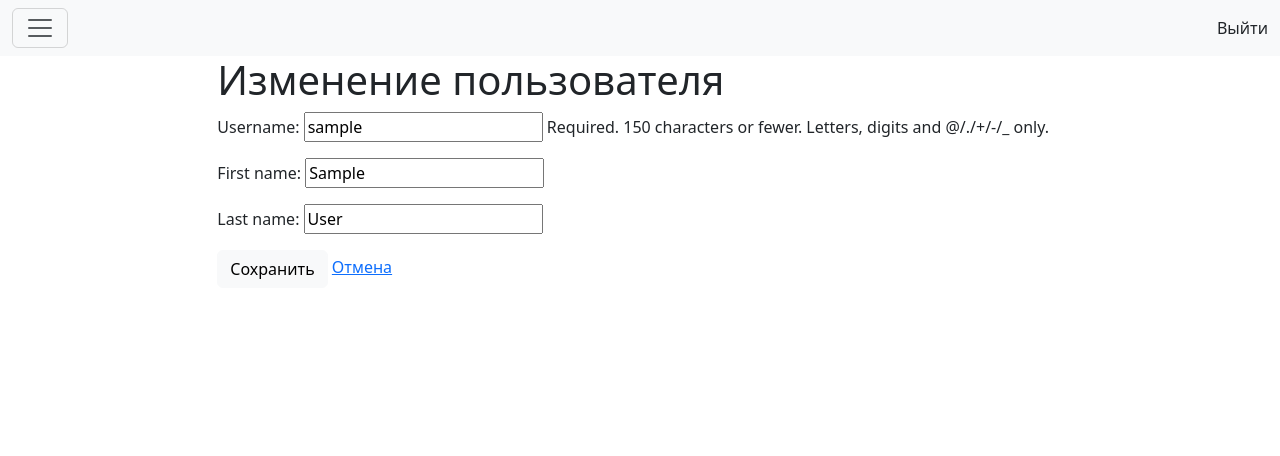
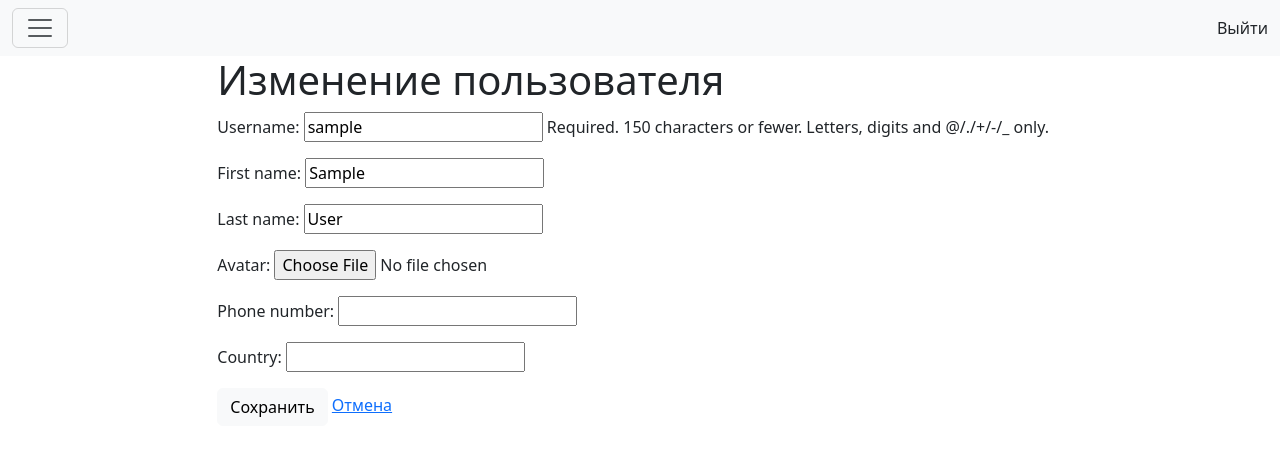
Before and after one commit to julia-back/mailing_management, a Django app: page /users/user_update/1 in a window 1280 px wide. Shown: the top 456 px of the page. Run offline with Django 5.2, Linux system fonts and the light colour scheme; the visitor is signed in with stand-in values (Sample User, id 1); data comes from the database, SQL or seed files in the repository; some libraries are stand-ins or nearby versions.

Commit message:
add fields for user model

```diff
--- a/mailing/templates/mailing/base.html
+++ b/mailing/templates/mailing/base.html
@@ -11,8 +11,6 @@
     <div class="col">
         <nav class="navbar sticky-top bg-body-tertiary">
             <div class="container-fluid">
-
-
                 <button class="navbar-toggler" type="button" data-bs-toggle="collapse"
                         data-bs-target="#navbarTogglerDemo01" aria-controls="navbarTogglerDemo01"
                         aria-expanded="false"
@@ -43,6 +41,8 @@
                         <li class="nav-item"><a class="nav-link"
                                                 href="{% url 'mailing:sending_attempt_list' %}">Попытки
                             расылок</a></li>
+
+                        <li class="nav-item"><a class="nav-link text-danger" href="{% url 'users:user_list' %}">Пользователи сервиса</a>
                     </ul>
                 </div>
             </div>
--- a/pyproject.toml
+++ b/pyproject.toml
@@ -10,6 +10,7 @@ python = "^3.12"
 django = "^5.1.4"
 python-dotenv = "^1.0.1"
 psycopg2 = "^2.9.10"
+pillow = "^11.1.0"
 
 
 [tool.poetry.group.lint.dependencies]
--- a/users/forms.py
+++ b/users/forms.py
@@ -19,4 +19,4 @@ class CustomUserModeratorForm(ModelForm):
 class CustomUserForm(ModelForm):
     class Meta:
         model = CustomUser
-        fields = ["username", "first_name", "last_name"]
+        fields = ["username", "first_name", "last_name", "avatar", "phone_number", "country"]
--- a/users/models.py
+++ b/users/models.py
@@ -1,7 +1,13 @@
 from django.contrib.auth.models import AbstractUser
+from django.db import models
 
 
 class CustomUser(AbstractUser):
+
+    email = models.EmailField()
+    avatar = models.ImageField(upload_to="avatars/", null=True, blank=True)
+    phone_number = models.CharField(max_length=12, null=True, blank=True)
+    country = models.CharField(max_length=250, null=True, blank=True)
 
     REQUIRED_FIELDS = ["email"]
 
--- a/users/templates/users/customuser_form.html
+++ b/users/templates/users/customuser_form.html
@@ -7,7 +7,7 @@
     <div class="col-2"></div>
     <div class="col">
         <h1>Изменение пользователя</h1>
-        <form method="post">
+        <form method="post" enctype="multipart/form-data">
             {% csrf_token %}
             {{form.as_p}}
             <button type="submit" class="btn btn-light">Сохранить</button>
--- a/users/views.py
+++ b/users/views.py
@@ -18,6 +18,7 @@ class CustomUserListView(LoginRequiredMixin, ListView):
 class CustomUserUpdateView(LoginRequiredMixin, UpdateView):
     model = CustomUser
     form_class = CustomUserModeratorForm
+    success_url = reverse_lazy("users:user_list")
 
     def get_form_class(self):
         if self.request.user.pk == self.object.pk:
```
Also changed, not shown: media/avatars/Без_имени.png (added), users/migrations/0003_alter_customuser_email.py (added), users/migrations/0004_customuser_avatar_customuser_country_and_more.py (added), 1 other file.
